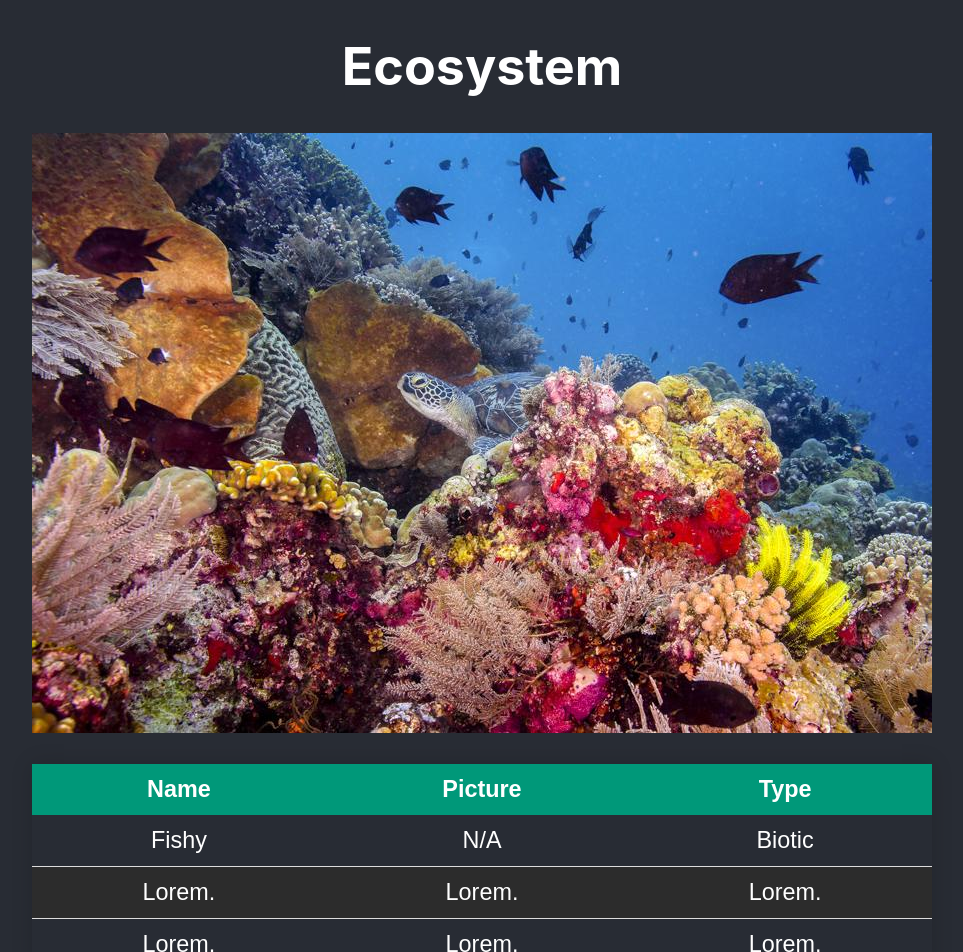
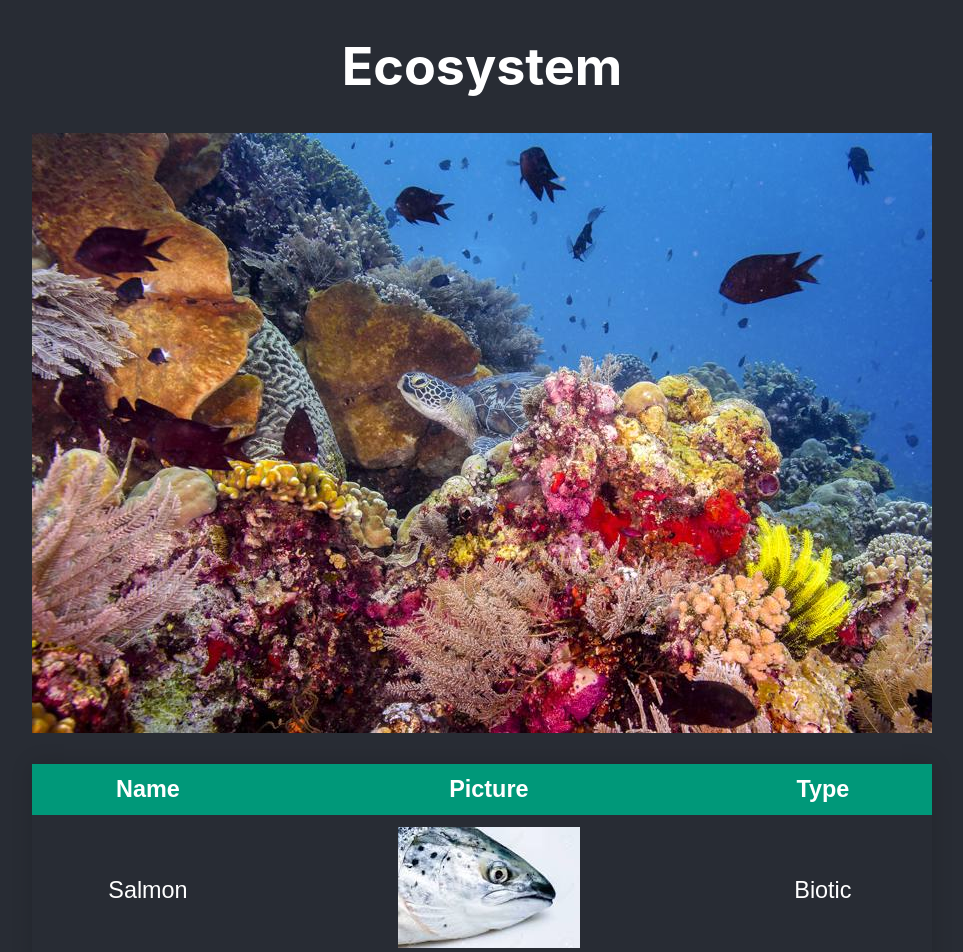
Before and after one commit to loudnessofthelambs/Science-class-project-react, a React (Create React App) app: page / in a window 1280 px wide. Shown: the top 952 px of the page, without its empty margins (158-1121 px from the left). Built offline with nearby package versions, Linux system fonts and the light colour scheme.

Commit message:
Renamed salmon file

```diff
--- a/src/Ecotable.tsx
+++ b/src/Ecotable.tsx
@@ -10,8 +10,12 @@ const Ecotable = () => {
 				</thead>
 				<tbody>
 					<tr>
-						<td>Fishy</td>
-						<td>N/A</td>
+						<td>Salmon</td>
+						<td>
+						<div className="imageContainer">
+							<img src="salmon.jpg" alt="salmon" />
+						</div>
+						</td>
 						<td>Biotic</td>
 					</tr>
 					<tr>
```
Also changed, not shown: public/salmon.jpg (renamed from public/download.jpg).
